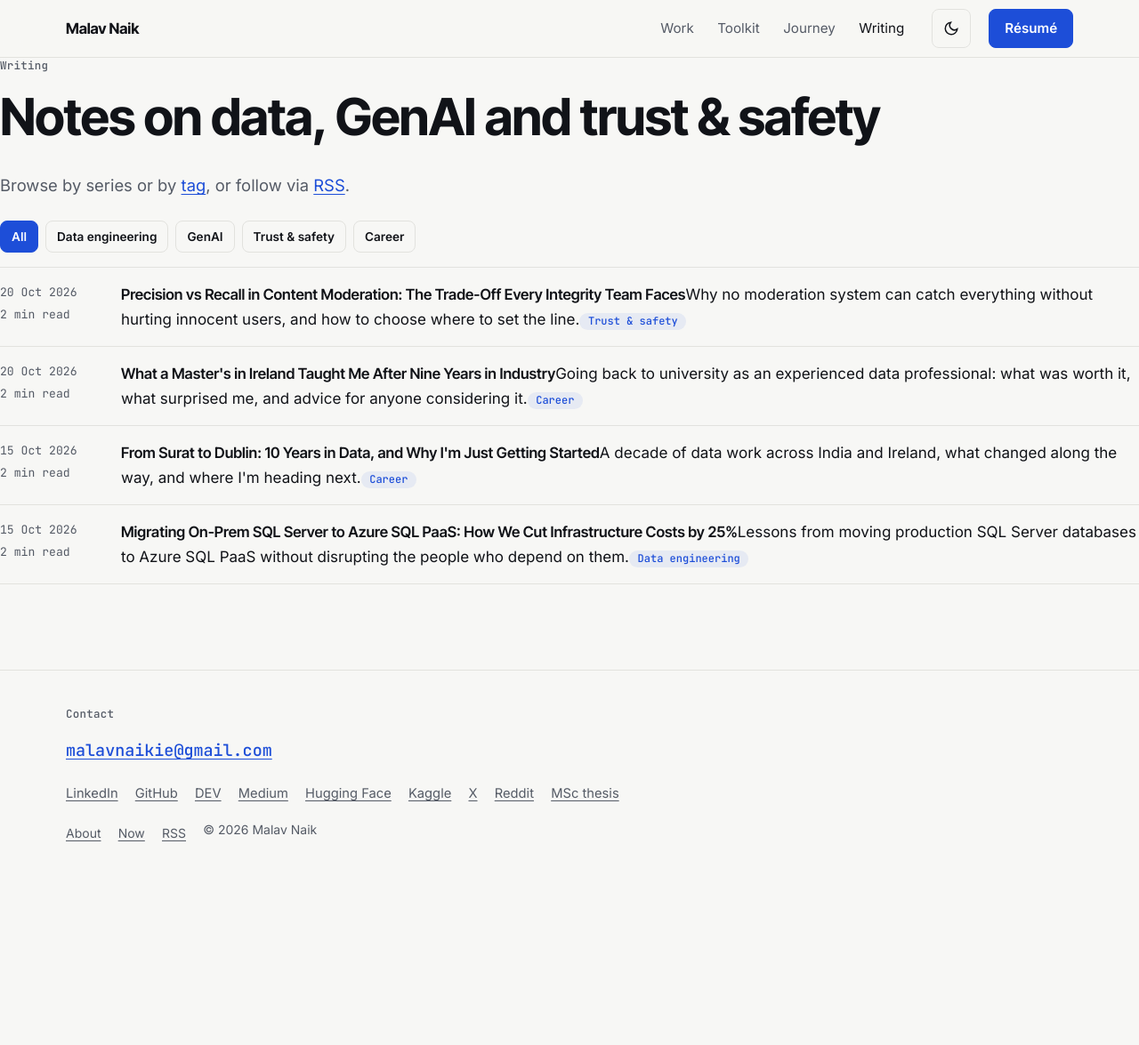
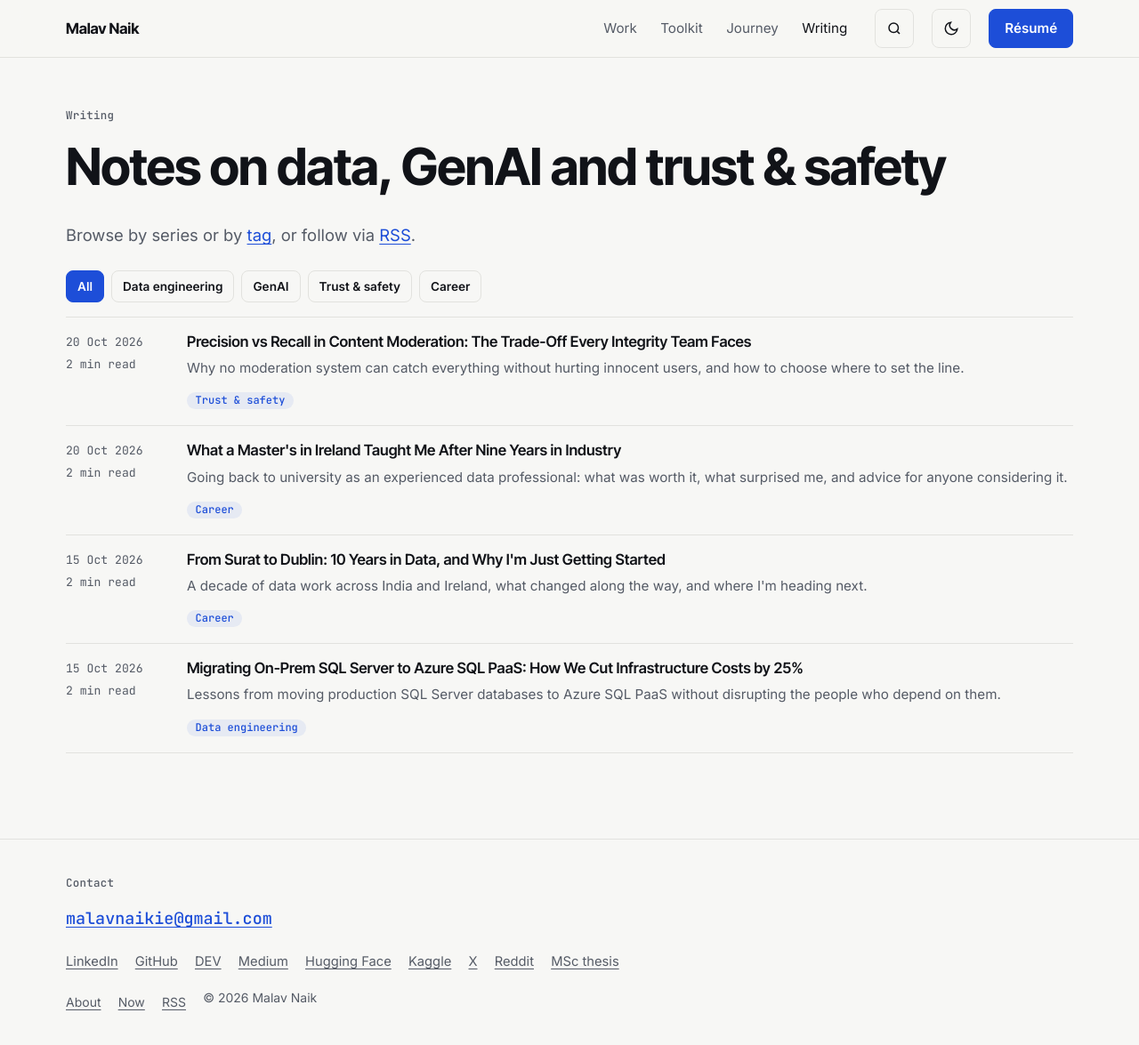
Before and after one commit to malavnaik99/malavnaik99.github.io, a Jekyll site: the page built from writing/index.md, in a window 1280 px wide and 1203 px high. Shown: the top 1175 px of the window at 89% size. Built offline with Jekyll 4.4.1, drawn with Linux system fonts in a browser that asks for light colours.

Commit message:
Header search button and section highlighting; fix page side padding; hide the Play button for now
Co-Authored-By: Claude Opus 5.5 <noreply@anthropic.com>
Claude-Session: https://claude.ai/code/session_01NYfnmhgza8iMHrvY1NMese

```diff
--- a/_data/product.yml
+++ b/_data/product.yml
@@ -2,4 +2,4 @@
 name: Cadentiq
 description: "Walks, workouts, a focus garden and one-tap reminders in one Android app, with Health Connect. Minimums and freezes carry you through bad days."
 site: https://cadentiq.si
-play: https://play.google.com/store/apps/details?id=com.cadentiq.app
+play: ""  # store page showed "Not Found" on 26 Oct; add the link once the app is public
--- a/_includes/product-card.html
+++ b/_includes/product-card.html
@@ -6,7 +6,7 @@
       <h2 id="product-title">{{ pr.name }}</h2>
       {% if pr.description != "" %}<p class="muted" style="margin:0">{{ pr.description }}</p>{% endif %}
     </div>
-    <p class="actions"><a class="btn btn-accent" href="{{ pr.site }}">Visit {{ pr.site | remove: "https://" }}</a> <a class="btn" href="{{ pr.play }}">Get it on Google Play</a></p>
+    <p class="actions"><a class="btn btn-accent" href="{{ pr.site }}">Visit {{ pr.site | remove: "https://" }}</a> {% if pr.play != "" %}<a class="btn" href="{{ pr.play }}">Get it on Google Play</a>{% endif %}</p>
   </div>
 </section>
 {% endif %}
--- a/_layouts/default.html
+++ b/_layouts/default.html
@@ -36,12 +36,14 @@
       <nav class="site-nav" id="site-nav" aria-label="Main">
         <ul>
         {% assign nav = "/work/|Work,/#toolkit|Toolkit,/#journey|Journey,/writing/|Writing" | split: "," %}
-        {% for item in nav %}{% assign p = item | split: "|" %}
-          <li><a href="{{ p[0] | relative_url }}"{% if page.url == p[0] %} aria-current="page"{% endif %}>{{ p[1] }}</a></li>
+        {% for item in nav %}{% assign p = item | split: "|" %}{% assign cur = false %}
+          {% if page.url == p[0] %}{% assign cur = true %}{% elsif p[0] == "/work/" and page.collection == "projects" %}{% assign cur = true %}{% elsif p[0] == "/writing/" and page.url contains "/blog/" %}{% assign cur = true %}{% endif %}
+          <li><a href="{{ p[0] | relative_url }}"{% if cur %} aria-current="page"{% endif %}>{{ p[1] }}</a></li>
         {% endfor %}
           <li class="nav-resume"><a href="{{ '/resume/' | relative_url }}">Résumé</a></li>
         </ul>
       </nav>
+      <button class="icon-btn search-btn no-js-hide" type="button" aria-label="Search (Ctrl+K)" aria-haspopup="dialog"><svg viewBox="0 0 24 24" fill="none" stroke="currentColor" stroke-width="2" aria-hidden="true"><circle cx="11" cy="11" r="7"/><path d="m20 20-3.5-3.5"/></svg></button>
       <button class="icon-btn theme-btn no-js-hide" type="button" aria-label="Switch between dark and light theme">
         <svg class="theme-dark-icon" viewBox="0 0 24 24" fill="none" stroke="currentColor" stroke-width="2" aria-hidden="true"><circle cx="12" cy="12" r="4"/><path d="M12 2v2M12 20v2M4.9 4.9l1.4 1.4M17.7 17.7l1.4 1.4M2 12h2M20 12h2M4.9 19.1l1.4-1.4M17.7 6.3l1.4-1.4"/></svg>
         <svg class="theme-light-icon" viewBox="0 0 24 24" fill="none" stroke="currentColor" stroke-width="2" aria-hidden="true"><path d="M21 12.8A9 9 0 1 1 11.2 3a7 7 0 0 0 9.8 9.8z"/></svg>
@@ -51,7 +53,7 @@
     </div>
   </header>
   <main id="main">
-    {% if page.wide %}{{ content }}{% else %}<div class="container page"><div class="prose">{{ content }}</div></div>{% endif %}
+    {% if page.wide %}<div class="container{% unless page.url == "/" %} page{% endunless %}">{{ content }}</div>{% else %}<div class="container page"><div class="prose">{{ content }}</div></div>{% endif %}
   </main>
   <footer class="site-footer">
     <div class="container">
--- a/assets/site.css
+++ b/assets/site.css
@@ -189,7 +189,7 @@ main { display: block; }
 .site-footer ul a:hover { color: var(--text); }
 
 /* Content pages and posts (calm reading column) */
-.page { padding: 56px 0 0; }
+.page { padding-top: 56px; }
 .prose { max-width: 680px; margin: 0 auto; font-size: 18px; line-height: 1.7; }
 .prose h1 { font-size: clamp(2rem, 5vw, 2.75rem); }
 .prose h2 { font-size: 1.55rem; margin: 2.4rem 0 .7rem; }
@@ -229,3 +229,22 @@ ul.plain { list-style: none; padding: 0; } ul.plain li { margin: 0 0 1rem; }
 @media (prefers-reduced-motion: reduce) { *, *::before, *::after { animation: none !important; transition: none !important; scroll-behavior: auto !important; } }
 @page { margin: 12mm 14mm; }
 @media print { .site-header, .site-footer, .noprint { display: none; } body { font-size: 10pt; line-height: 1.45; background: #fff; color: #000; } .prose { max-width: none; } a { color: inherit; } }
+
+/* Writing list */
+.writing-list .pdesc { display: block; color: var(--muted); font-size: .95rem; margin: .3rem 0 .5rem; }
+.writing-list .pt { display: block; }
+.prose .journey { grid-template-columns: 1fr 1fr; }
+@media (max-width: 560px) { .prose .journey { grid-template-columns: 1fr; } }
+
+/* Search dialog (Ctrl+K) */
+.search-dialog { width: min(640px, calc(100vw - 32px)); max-height: 70vh; margin: 12vh auto auto; padding: 0; border: 1px solid var(--line); border-radius: 14px; background: var(--card); color: var(--text); }
+.search-dialog::backdrop { background: rgba(0,0,0,.55); }
+.search-dialog form { display: flex; flex-direction: column; max-height: 70vh; }
+.search-dialog input { min-height: 56px; padding: 0 1.1rem; border: 0; border-bottom: 1px solid var(--line); background: transparent; color: var(--text); font: 400 1.05rem var(--font); outline: none; }
+.search-dialog ul { list-style: none; margin: 0; padding: .4rem; overflow-y: auto; }
+.search-dialog li a { display: flex; flex-direction: column; padding: .6rem .8rem; border-radius: 10px; color: var(--text); text-decoration: none; min-height: 44px; }
+.search-dialog li[aria-selected="true"] a, .search-dialog li a:hover { background: var(--soft); }
+.search-dialog .sk { font: 400 .72rem var(--font-mono); color: var(--muted); }
+.search-dialog .st { font-weight: 500; }
+.search-empty { padding: .8rem; color: var(--muted); }
+.search-hint { margin: 0; padding: .5rem 1.1rem; border-top: 1px solid var(--line); font: 400 .75rem var(--font-mono); color: var(--muted); }
```
